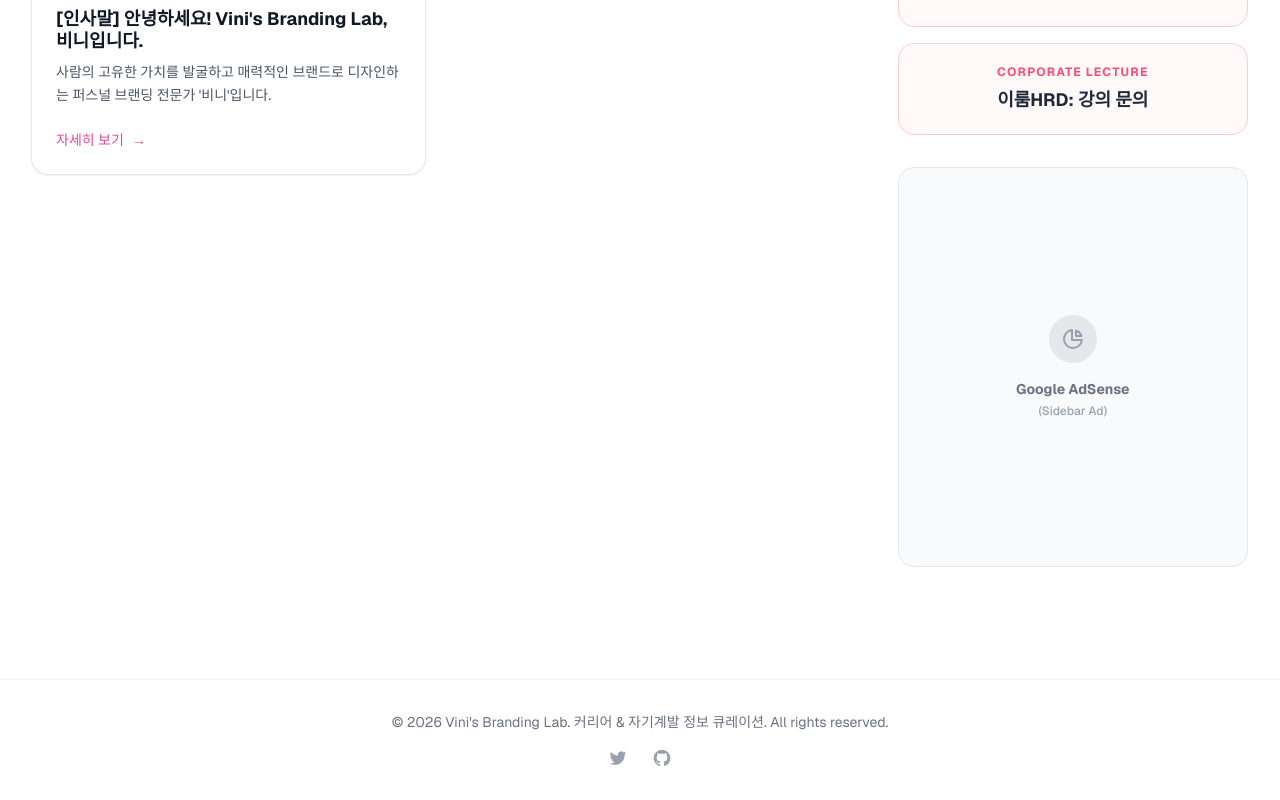
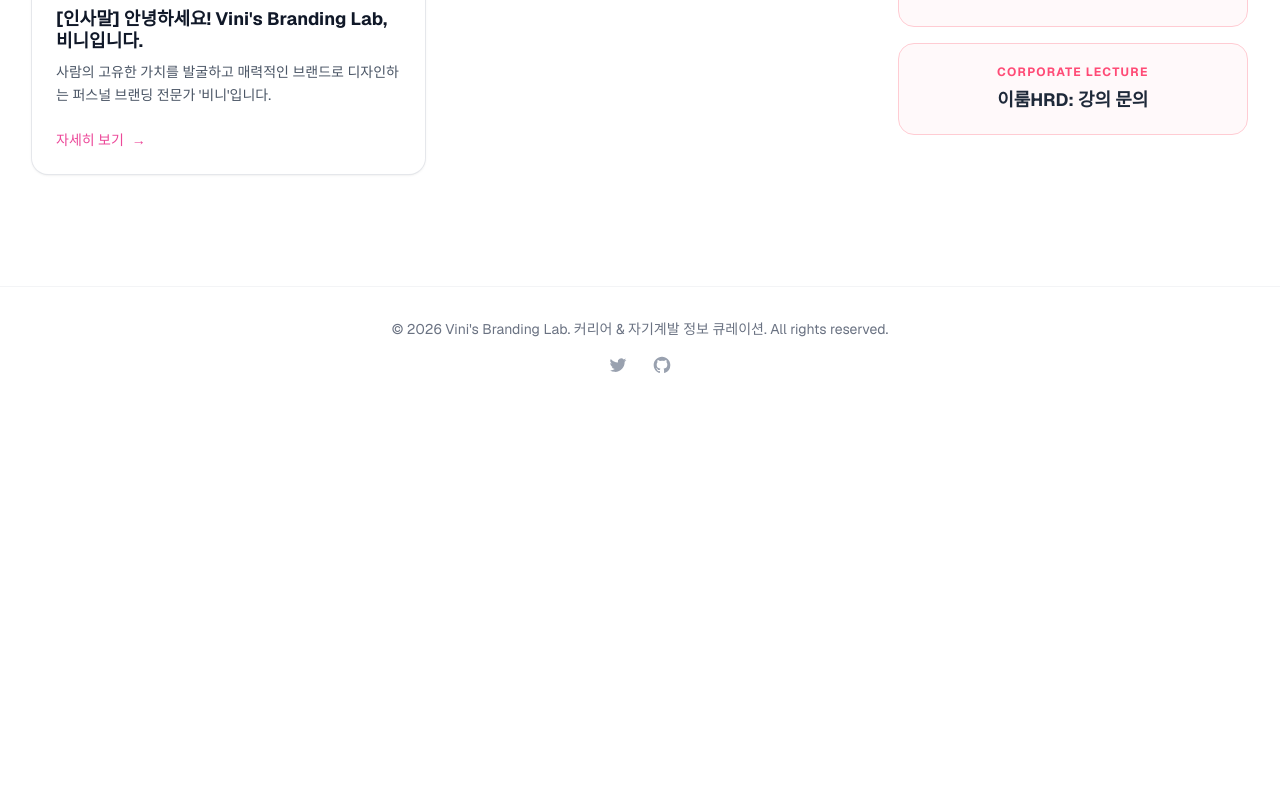
Before and after one commit to vinibranding/vinibranding-blog, a Next.js app: page / in a window 1280 px wide. Shown: the part 740-1540 px from the top of the page. After the commit the page ends 1147 px from the top, so only its background shows below. Built offline with nearby package versions, Linux system fonts and the light colour scheme; a web font is replaced by a local one.

Commit message:
chore: hide AdSense placeholders until approval

```diff
--- a/src/app/page.tsx
+++ b/src/app/page.tsx
@@ -60,8 +60,8 @@ export default function Home() {
             </a>
           </div>
 
-          {/* 3. 구글 애드센스 (버튼 아래 배치) */}
-          <div className="sticky top-28 rounded-2xl bg-gray-50 border border-gray-200 p-8 flex flex-col items-center justify-center min-h-[400px]">
+          {/* 3. 구글 애드센스 (버튼 아래 배치) - 임시 숨김 처리 */}
+          <div className="hidden sticky top-28 rounded-2xl bg-gray-50 border border-gray-200 p-8 flex flex-col items-center justify-center min-h-[400px]">
             <div className="text-center">
               <span className="inline-flex items-center justify-center w-12 h-12 bg-gray-200 rounded-full mb-4 text-gray-400">
                 <svg className="w-6 h-6" fill="none" viewBox="0 0 24 24" stroke="currentColor"><path strokeLinecap="round" strokeLinejoin="round" strokeWidth={2} d="M11 3.055A9.001 9.001 0 1020.945 13H11V3.055z" /><path strokeLinecap="round" strokeLinejoin="round" strokeWidth={2} d="M20.488 9H15V3.512A9.025 9.025 0 0120.488 9z" /></svg>
--- a/src/app/post/[id]/page.tsx
+++ b/src/app/post/[id]/page.tsx
@@ -62,7 +62,8 @@ export default async function PostPage({ params }: { params: Promise<{ id: strin
         dangerouslySetInnerHTML={{ __html: post.contentHtml || "" }}
       />
 
-      <div className="mt-12 rounded-2xl bg-gray-50 border border-gray-100 p-6 flex flex-col items-center justify-center min-h-[250px]">
+      {/* 구글 애드센스 - 승인 전까지 임시 숨김 */}
+      <div className="hidden mt-12 rounded-2xl bg-gray-50 border border-gray-100 p-6 flex flex-col items-center justify-center min-h-[250px]">
         <p className="text-sm font-medium text-gray-400 text-center">
           Google AdSense<br />(Post Bottom Advertisement)
         </p>
```
